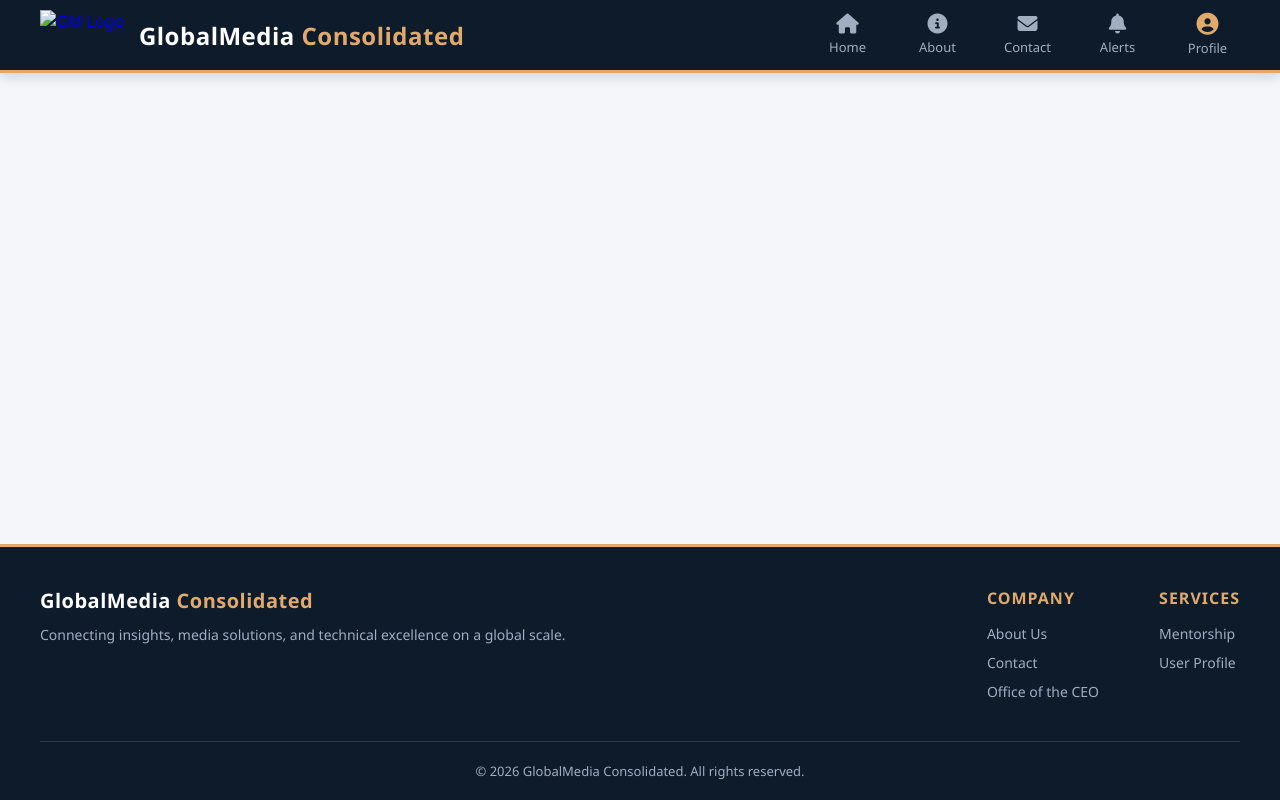
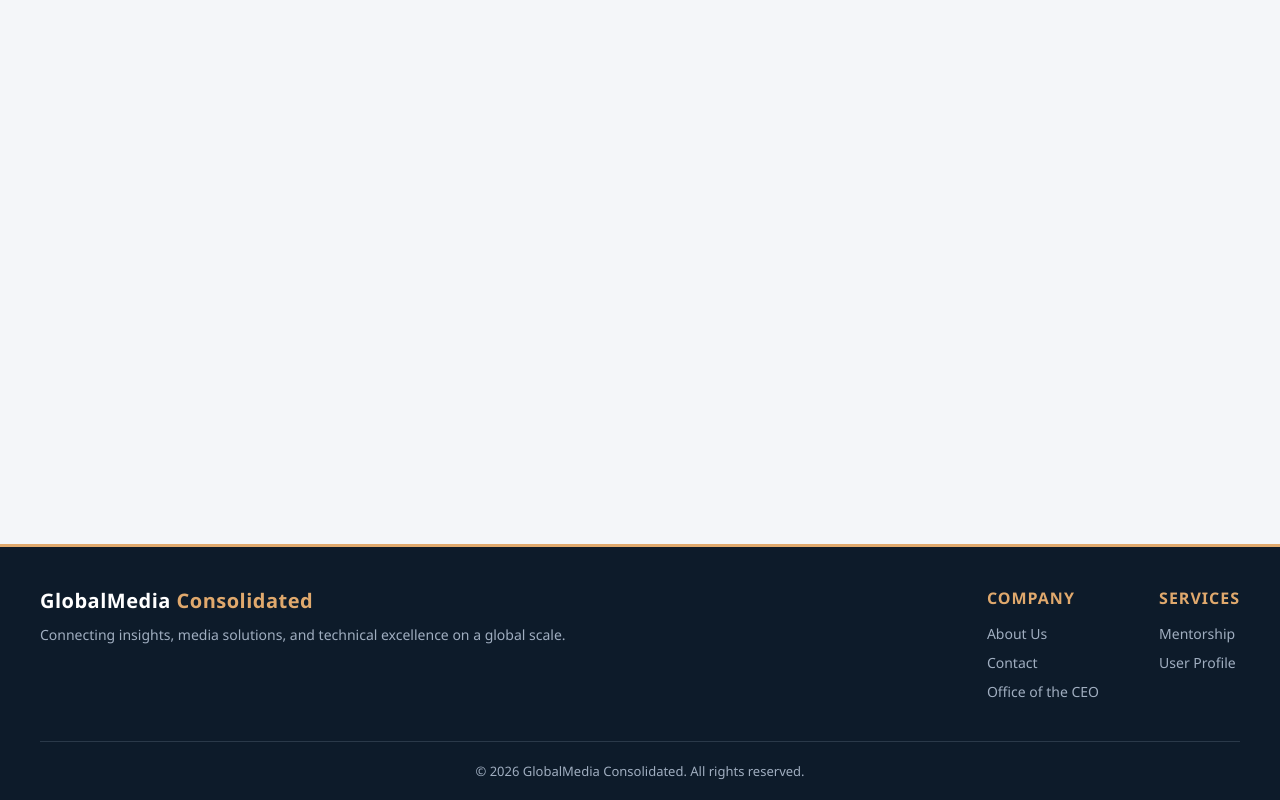
Before and after one commit to Miracleemmanuel762/GlobalMedia-Consolidated-, a plain HTML site: page footer.html in a window 1280 px wide. Drawn offline with Linux system fonts and the light colour scheme.

Commit message:
Update footer.html

```diff
--- a/footer.html
+++ b/footer.html
@@ -3,7 +3,7 @@
 <head>
     <meta charset="UTF-8">
     <meta name="viewport" content="width=device-width, initial-scale=1.0">
-    <title>GlobalMedia Consolidated</title>
+
     <!-- Font Awesome for Professional Icons -->
     <link rel="stylesheet" href="https://cdnjs.cloudflare.com/ajax/libs/font-awesome/6.4.0/css/all.min.css">
     <style>
@@ -249,39 +249,6 @@
     </style>
 </head>
 <body>
-
-    <!-- GLOBAL SITE HEADER -->
-    <header class="site-header">
-        <a href="index.html" class="header-brand">
-            <!-- Replace 'your-logo-file.png' with your actual image path -->
-            <img src="your-logo-file.png" alt="GM Logo" class="header-logo">
-            <h1 class="site-name">GlobalMedia <span>Consolidated</span></h1>
-        </a>
-
-        <nav class="header-nav">
-            <a href="index.html" class="nav-link">
-                <i class="fa-solid fa-house"></i>
-                <span>Home</span>
-            </a>
-            <a href="about.html" class="nav-link">
-                <i class="fa-solid fa-circle-info"></i>
-                <span>About</span>
-            </a>
-            <a href="contact.html" class="nav-link">
-                <i class="fa-solid fa-envelope"></i>
-                <span>Contact</span>
-            </a>
-            <a href="notification.html" class="nav-link">
-                <i class="fa-solid fa-bell"></i>
-                <span>Alerts</span>
-            </a>
-            <a href="profile.html" class="nav-link profile-item">
-                <i class="fa-solid fa-circle-user"></i>
-                <span>Profile</span>
-            </a>
-        </nav>
-    </header>
-
     <!-- MAIN PAGE CONTENT (Put your body layout elements here) -->
     <main class="main-content">
         <!-- Your main website content goes right here -->
```
